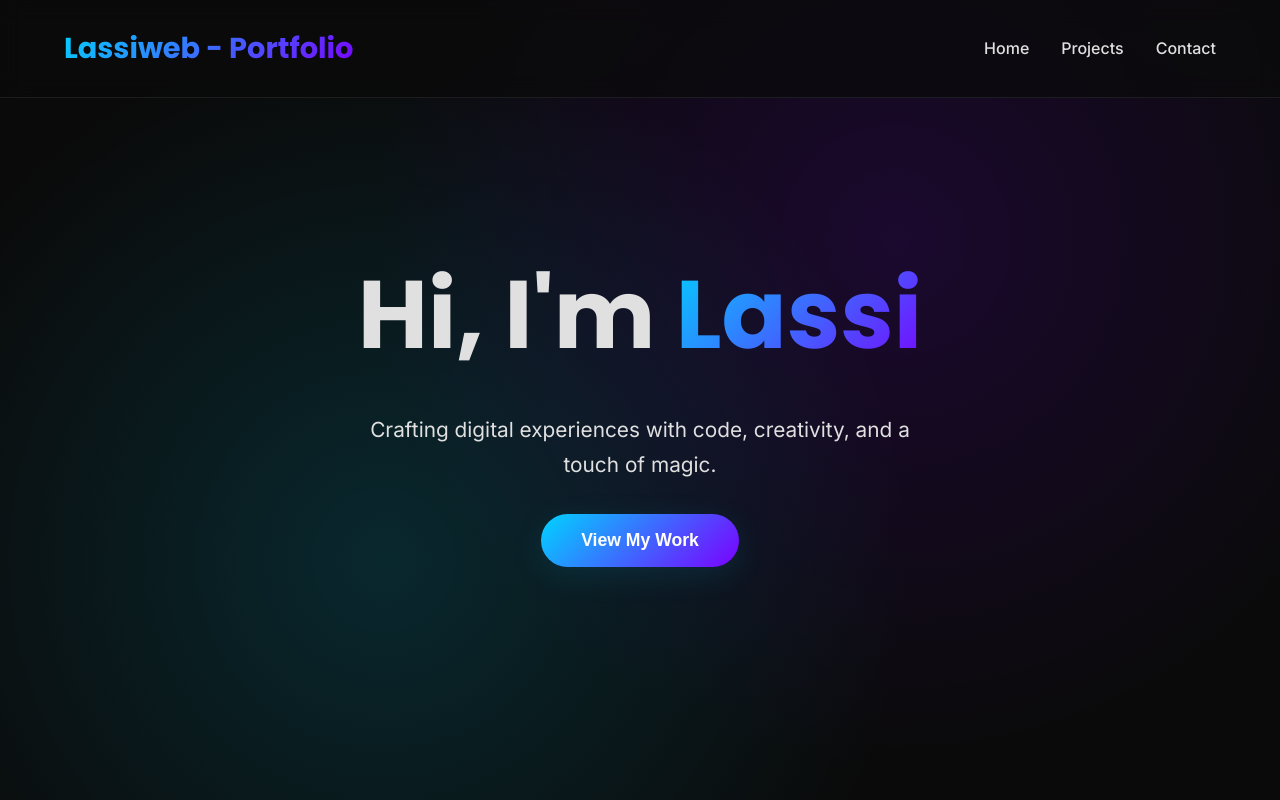
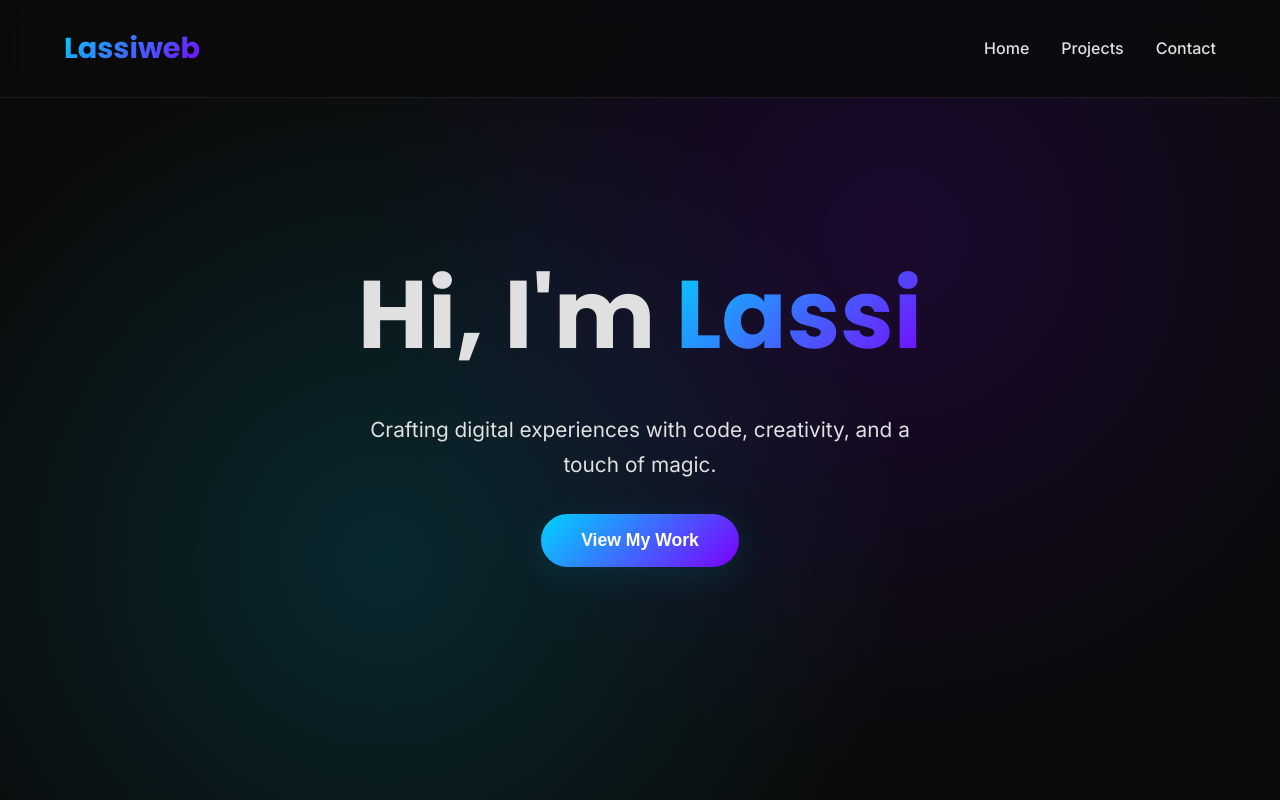
Before and after one commit to lassiweb/lassiweb.github.io, a plain HTML site: page index.html in a window 1280 px wide. Shown: the top 800 px of the page. Drawn offline with nearby package versions, Linux system fonts and the light colour scheme; some icons are missing.

Commit message:
Update index.html

```diff
--- a/index.html
+++ b/index.html
@@ -311,7 +311,7 @@
 <body>
     <!-- Header -->
     <header>
-        <div class="logo">Lassiweb - Portfolio</div>
+        <div class="logo">Lassiweb</div>
         <nav>
             <ul>
                 <li><a href="#home">Home</a></li>
```
